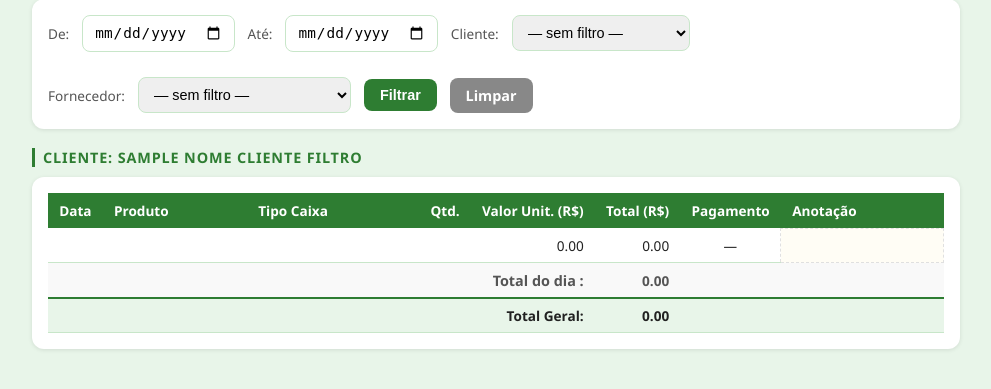
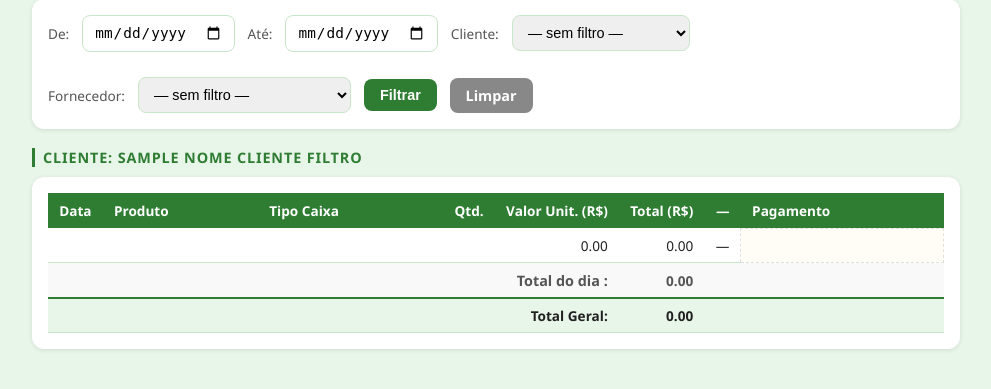
Before and after one commit to igordev-dev/Agrofrutt, a Flask app: template templates/relatorio.html in a window 1280 px wide. Shown: the part 135-524 px from the top of the page, without its empty margins (144-1135 px from the left). Run offline with Flask 3, Linux system fonts and the light colour scheme; the template is opened without the code that fills it: most values are stand-ins (such as "Sample title", 1, 10 or a date in 2020); some libraries are stand-ins or nearby versions.

Commit message:
fix: Alteracao relatorio, coluna de 'Pago' 008,

```diff
--- a/templates/relatorio.html
+++ b/templates/relatorio.html
@@ -118,8 +118,8 @@
             <th class="col-fit col-center">Qtd.</th>
             <th class="col-fit col-right">Valor Unit. (R$)</th>
             <th class="col-fit col-right">Total (R$)</th>
-            <th class="col-fit col-center">Pagamento</th>
-            <th>Anotação</th>
+            <th class="col-fit col-center">—</th>
+            <th>Pagamento</th>
           </tr>
         </thead>
         <tbody>
@@ -197,8 +197,8 @@
             <th class="col-fit col-center">Qtd.</th>
             <th class="col-fit col-right">Valor Unit. (R$)</th>
             <th class="col-fit col-right">Total (R$)</th>
-            <th class="col-fit col-center">Pagamento</th>
-            <th>Anotação</th>
+            <th class="col-fit col-center">—</th>
+            <th>Pagamento</th>
           </tr>
         </thead>
         <tbody>
```
